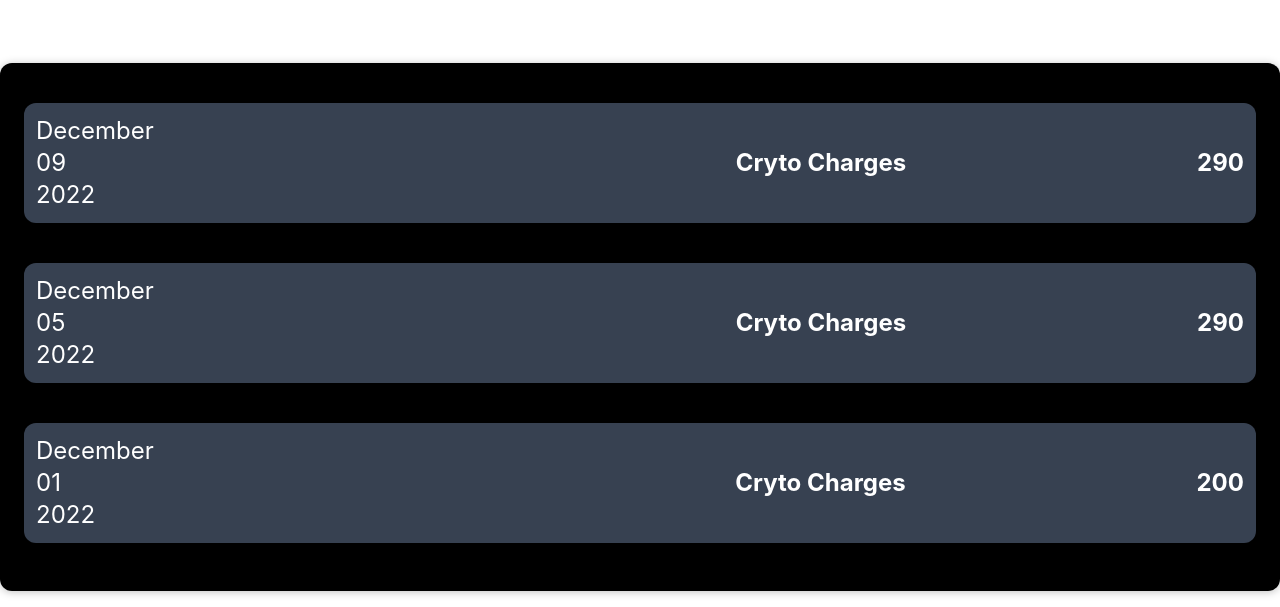
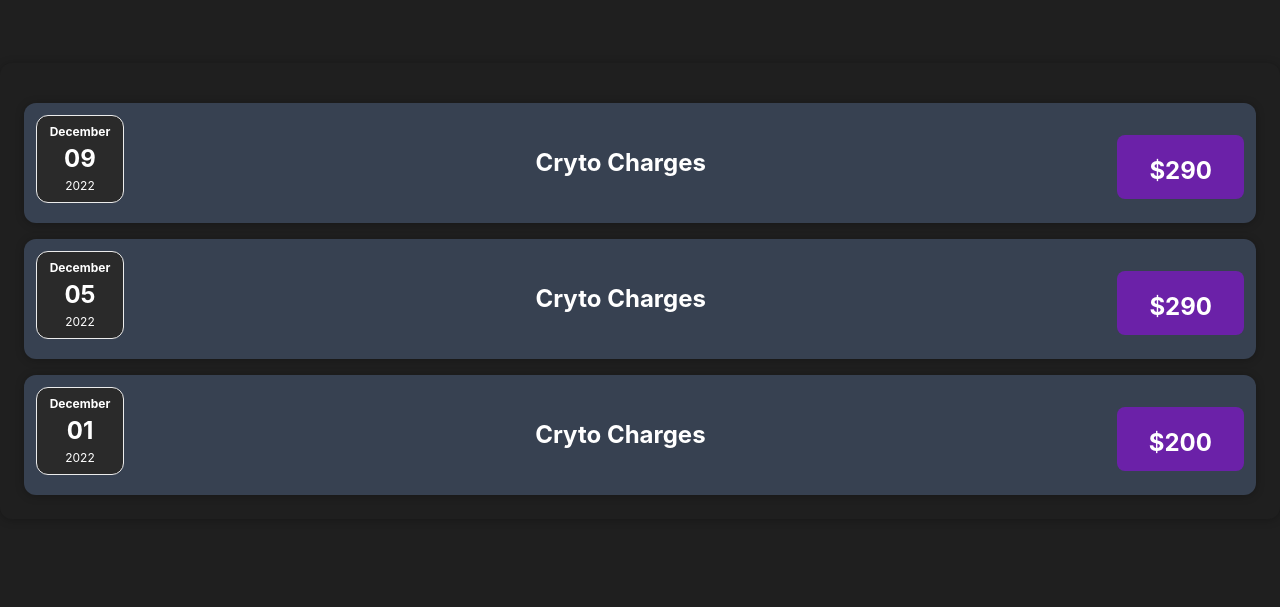
Before and after one commit to waleed677/Estimator-collector, a React (Create React App) app: page / in a window 1280 px wide. Shown: the part 193-800 px from the top of the page. Built offline with nearby package versions, Linux system fonts and the light colour scheme.

Commit message:
add styling

```diff
--- a/src/components/Expense/Expense.js
+++ b/src/components/Expense/Expense.js
@@ -5,7 +5,7 @@ import ExpenseItem from './ExpenseItem'
 function Expense(props) {
   return (
     <>
-        <Card className ="p-6 bg-black mx-auto max-w-7xl mt-64 ">
+        <Card className ="p-6 mx-auto max-w-7xl mt-64 bg-card">
             {props.item.map((expense) => (
                 <ExpenseItem data = {expense} />
             ))}
--- a/src/components/Expense/ExpenseDate.js
+++ b/src/components/Expense/ExpenseDate.js
@@ -8,9 +8,9 @@ function ExpenseDate(props) {
 
     return (
         <div className="expense-date">
-            <p className="text-white text-2xl">{month}</p>
-            <p className="text-white text-2xl">{day}</p>
-            <p className="text-white text-2xl">{year}</p>
+            <p className="expense-date__month">{month}</p>
+            <p className="expense-date__day">{day}</p>
+            <p className="expense-date__year">{year}</p>
         </div>
     )
 }
--- a/src/components/Expense/ExpenseItem.js
+++ b/src/components/Expense/ExpenseItem.js
@@ -7,12 +7,15 @@ function ExpenseItem(props) {
 
   return (
     <>
-        <Card className ="flex justify-between items-center mx-auto bg-gray-700 mt-4 p-3">
+        <Card className ="flex justify-between  bg-gray-700 mt-4 p-3">
             <ExpenseDate data = {props.data} />
-            <div></div>
+            <div className='p-8 items-center'>
             <h2 className="text-white text-2xl font-bold">{props.data.title}</h2>
-            <p className="text-white text-2xl font-bold">{props.data.price}</p>
-        </Card>\classes\typography\text-9xl
+            </div>
+            <div className='bg-purple-800 rounded-lg p-8 py-5 mt-5 h-16'>
+            <p className="text-white text-2xl font-bold">${props.data.price}</p>
+            </div>
+        </Card>
     </>
   )
 }
--- a/src/index.css
+++ b/src/index.css
@@ -9,9 +9,42 @@ body {
     sans-serif;
   -webkit-font-smoothing: antialiased;
   -moz-osx-font-smoothing: grayscale;
+  background-color: rgb(31, 31, 31);
 }
 
 code {
   font-family: source-code-pro, Menlo, Monaco, Consolas, 'Courier New',
     monospace;
 }
+
+
+.bg-card {
+  background-color: rgb(31, 31, 31);
+}
+
+.expense-date {
+  display: flex;
+  flex-direction: column;
+  width: 5.5rem;
+  height: 5.5rem;
+  border: 1px solid #ececec;
+  background-color: #2a2a2a;
+  color: white;
+  border-radius: 12px;
+  align-items: center;
+  justify-content: center;
+}
+
+.expense-date__month {
+  font-size: 0.75rem;
+  font-weight: bold;
+}
+
+.expense-date__year {
+  font-size: 0.75rem;
+}
+
+.expense-date__day {
+  font-size: 1.5rem;
+  font-weight: bold;
+}
```
